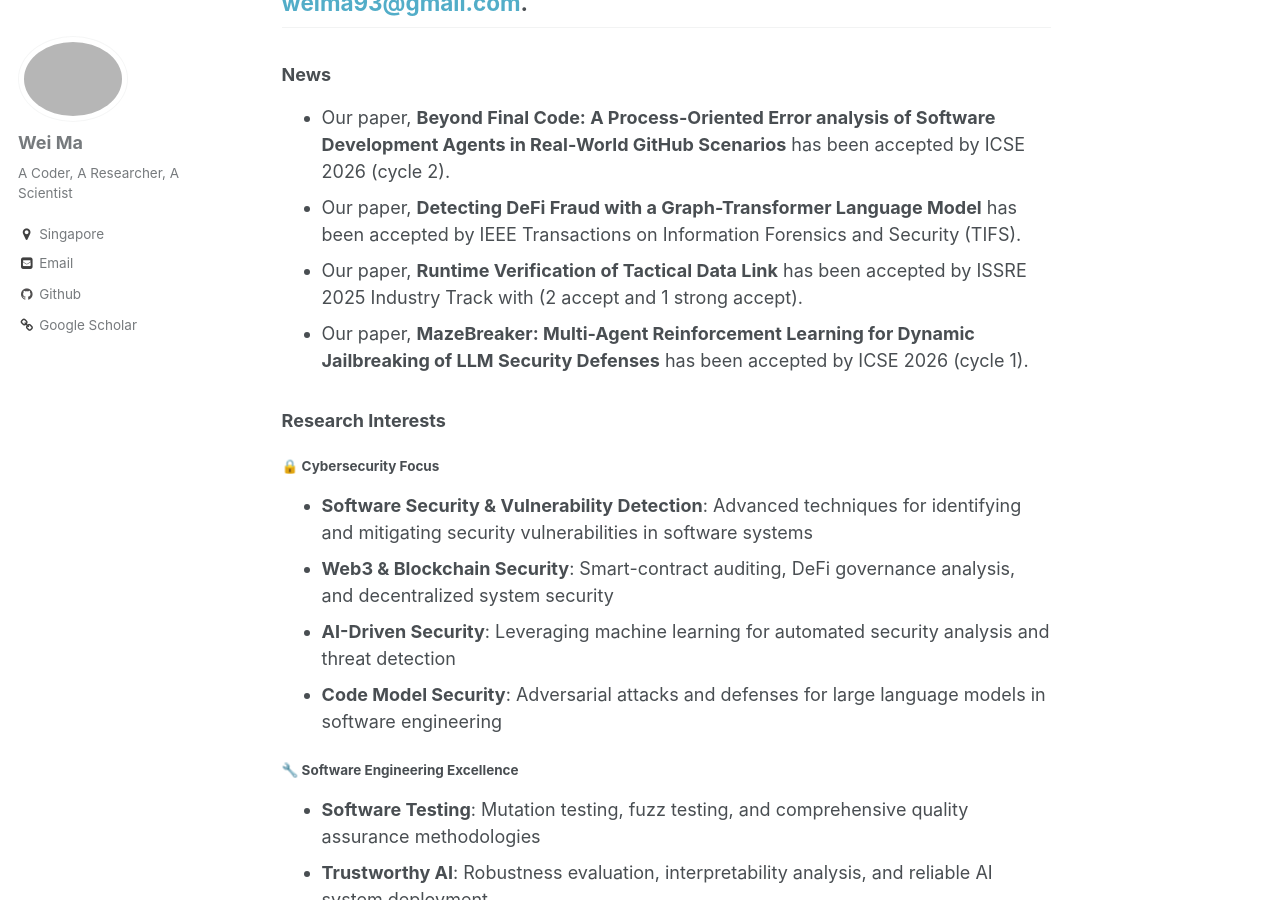
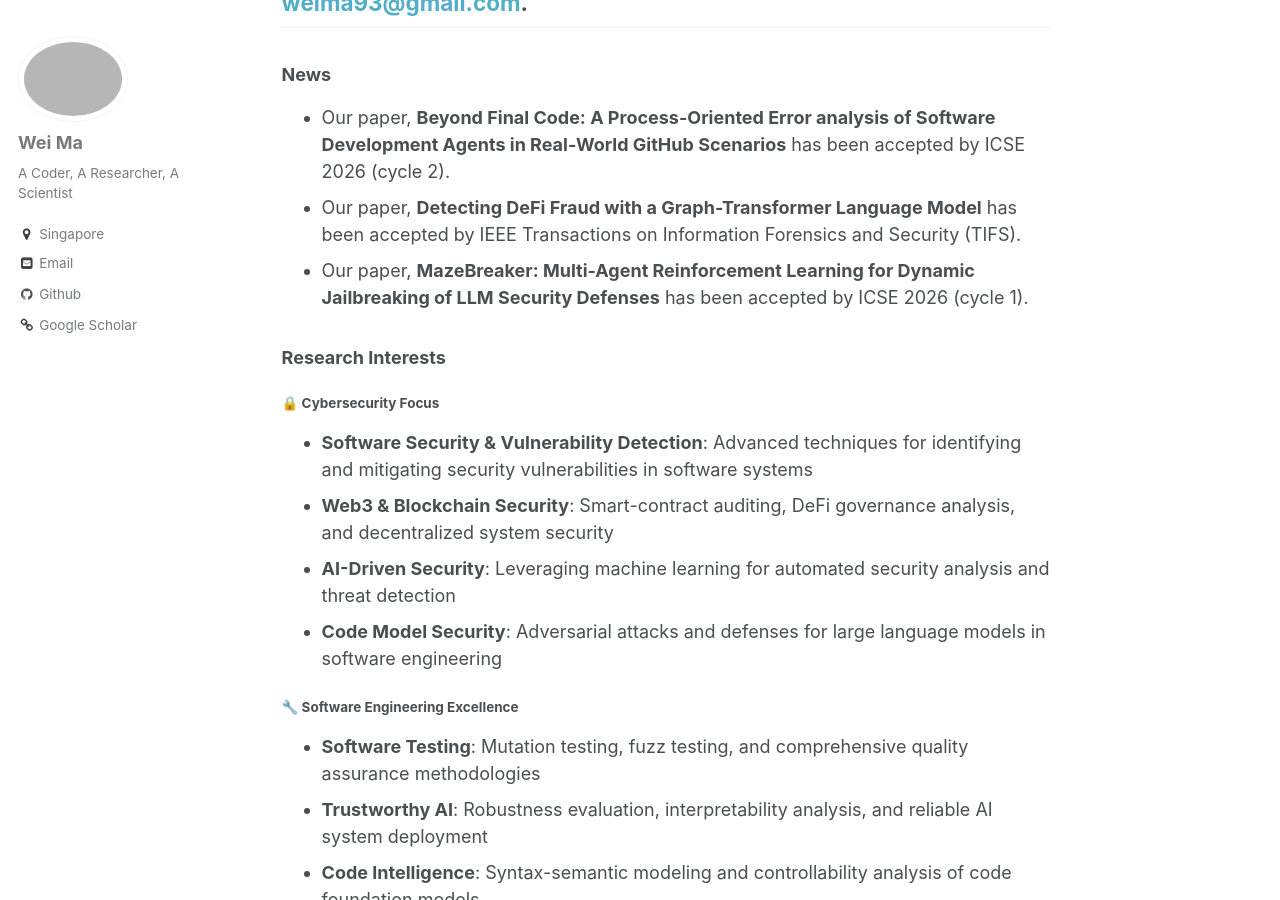
Before and after one commit to Marvinmw/weima, a Jekyll site: the page built from _pages/about.md, in a window 1280 px wide and 900 px high, scrolled down 796 px. Built offline with Jekyll 4.4.1, drawn with Linux system fonts in a browser that asks for light colours.

Commit message:
Update about.md

```diff
--- a/_pages/about.md
+++ b/_pages/about.md
@@ -20,7 +20,6 @@ At SMU, I collaborate with [Prof. Lingxiao Jiang](https://scholar.google.com.sg/
 ### News
 - Our paper, **Beyond Final Code: A Process-Oriented Error analysis of Software Development Agents in Real-World GitHub Scenarios** has been accepted by ICSE 2026 (cycle 2).
 - Our paper, **Detecting DeFi Fraud with a Graph-Transformer Language Model** has been accepted by IEEE Transactions on Information Forensics and Security (TIFS).
-- Our paper, **Runtime Verification of Tactical Data Link** has been accepted by ISSRE 2025 Industry Track with (2 accept and 1 strong accept).
 - Our paper, **MazeBreaker: Multi-Agent Reinforcement Learning for Dynamic Jailbreaking of LLM Security Defenses** has been accepted by ICSE 2026 (cycle 1).
 
 ### Research Interests
```
